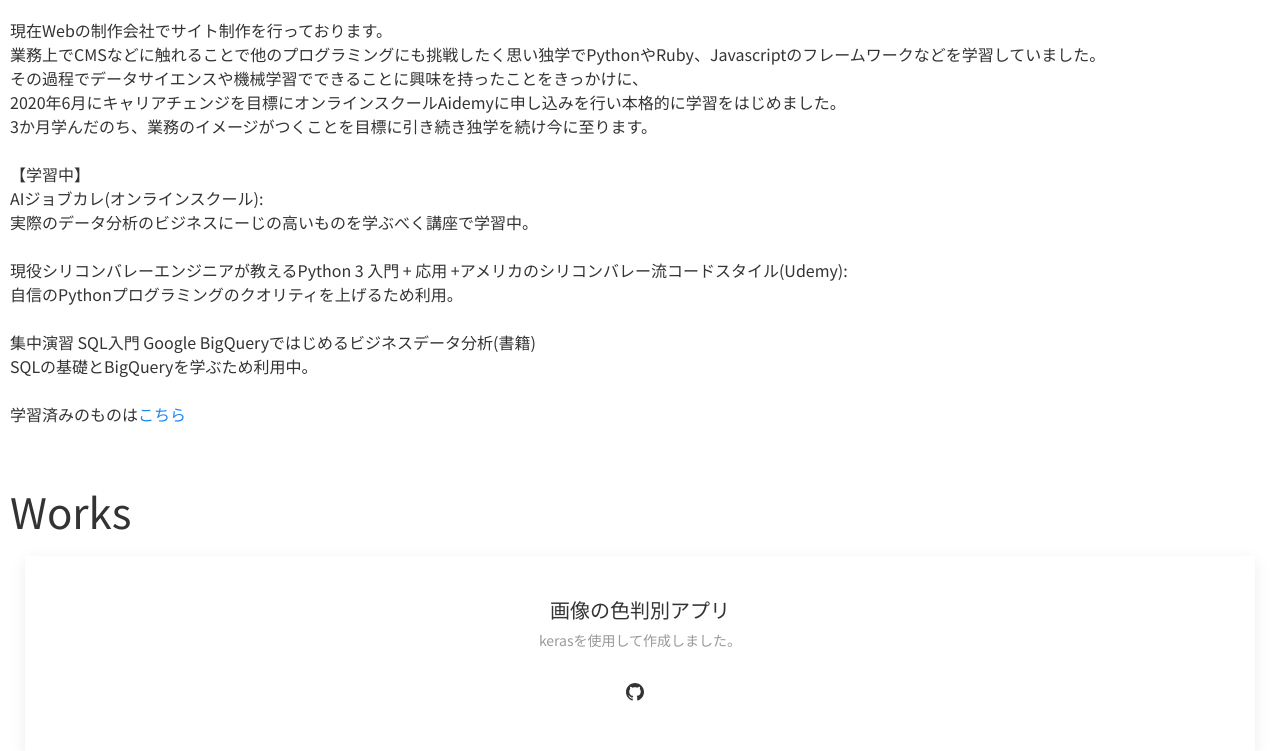
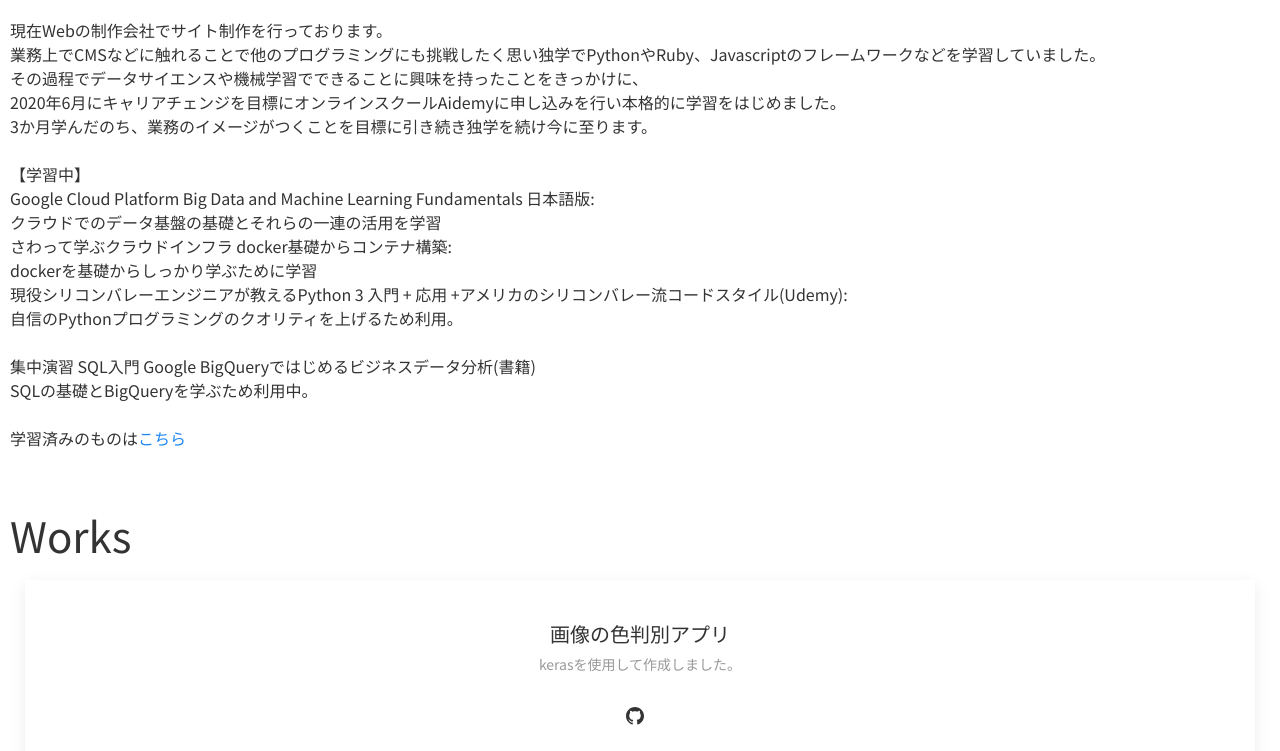
Before and after one commit to koichini/herokuMyFlask, a Flask app: page / in a window 1280 px wide. Shown: the part 233-984 px from the top of the page. Run offline with Flask 2, Linux system fonts and the light colour scheme.

Commit message:
学習中内容更新

```diff
--- a/templates/index.html
+++ b/templates/index.html
@@ -12,8 +12,10 @@
             2020年6月にキャリアチェンジを目標にオンラインスクールAidemyに申し込みを行い本格的に学習をはじめました。<br>
             3か月学んだのち、業務のイメージがつくことを目標に引き続き独学を続け今に至ります。<br><br>
             【学習中】<br>
-            AIジョブカレ(オンラインスクール):<br>
-            実際のデータ分析のビジネスにーじの高いものを学ぶべく講座で学習中。<br><br>
+            Google Cloud Platform Big Data and Machine Learning Fundamentals 日本語版:<br>
+            クラウドでのデータ基盤の基礎とそれらの一連の活用を学習<br>
+            さわって学ぶクラウドインフラ docker基礎からコンテナ構築:<br>
+            dockerを基礎からしっかり学ぶために学習<br>
             現役シリコンバレーエンジニアが教えるPython 3 入門 + 応用 +アメリカのシリコンバレー流コードスタイル(Udemy):<br>
             自信のPythonプログラミングのクオリティを上げるため利用。<br><br>
             集中演習 SQL入門 Google BigQueryではじめるビジネスデータ分析(書籍)<br>
```
